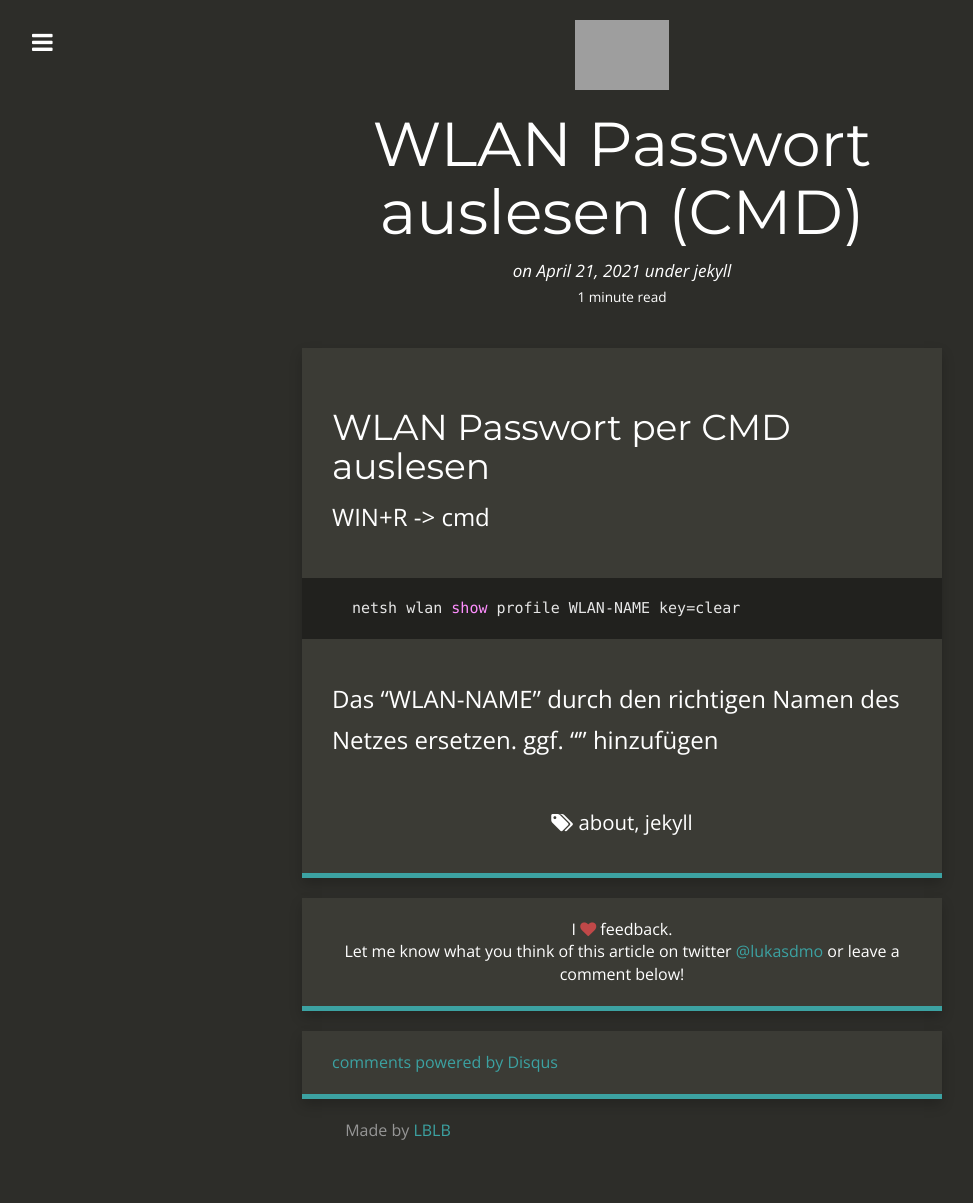
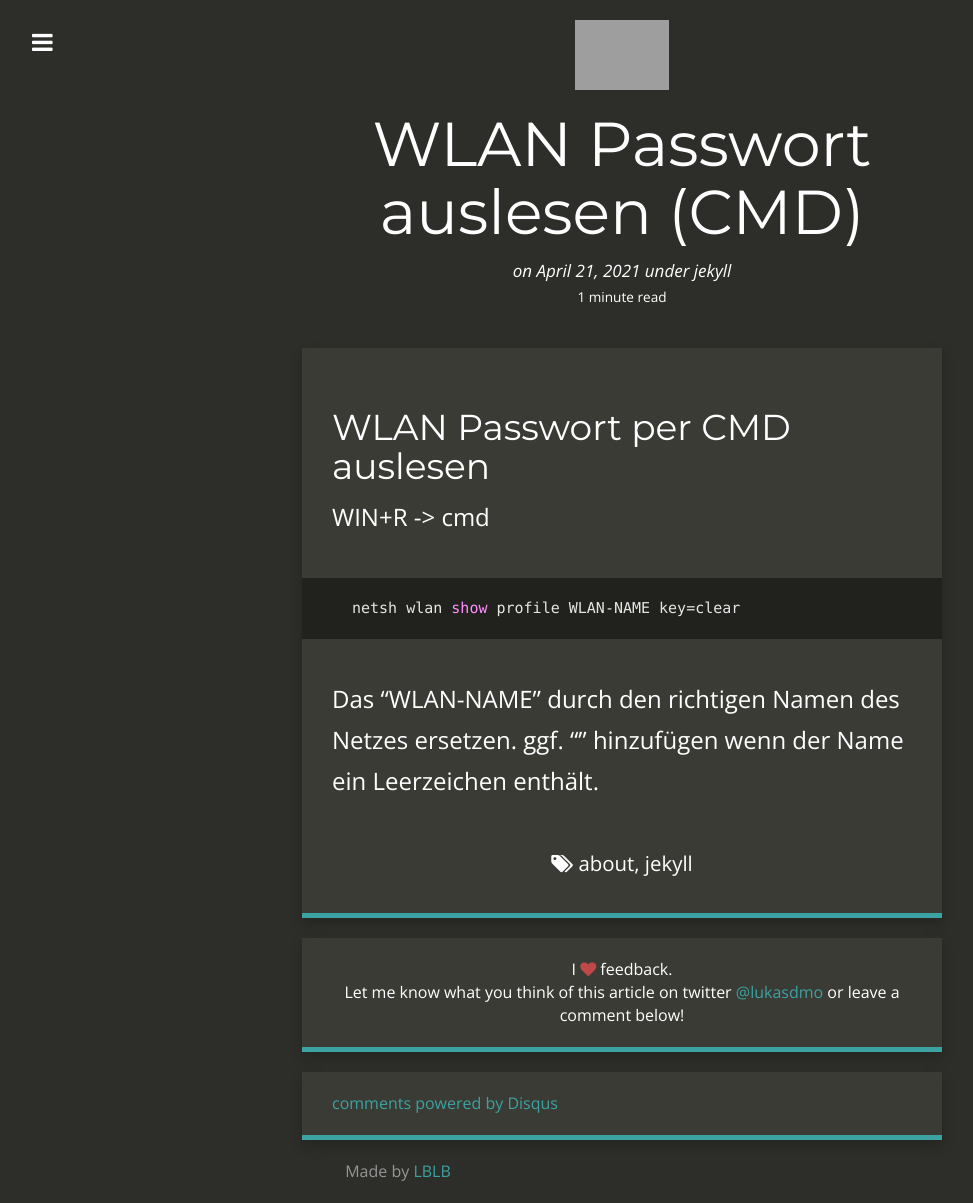
Before and after one commit to eski1337/lblb-it-ffd00, a Jekyll site: the page built from _posts/2014-06-09-so-what-is-jekyll.md, in a window 1280 px wide. Shown: the whole page, without its empty margins (18-991 px from the left). Built offline with Jekyll 4.4.1, drawn with Linux system fonts in a browser that asks for light colours; nearby versions of some CDN libraries; comment, search, counter and statistics services are not loaded; before the commit the page ends 1162 px from its top, so only the background shows below that; grey boxes are pictures that could not be loaded.

Commit message:
2014-06-09-so-what-is-jekyll.md: changed

````diff
--- a/_posts/2014-06-09-so-what-is-jekyll.md
+++ b/_posts/2014-06-09-so-what-is-jekyll.md
@@ -17,4 +17,4 @@ WIN+R -> cmd
 netsh wlan show profile WLAN-NAME key=clear
 ```
 Das "WLAN-NAME" durch den richtigen Namen des Netzes ersetzen.
-ggf. "" hinzufügen
+ggf. "" hinzufügen wenn der Name ein Leerzeichen enthält.
````
